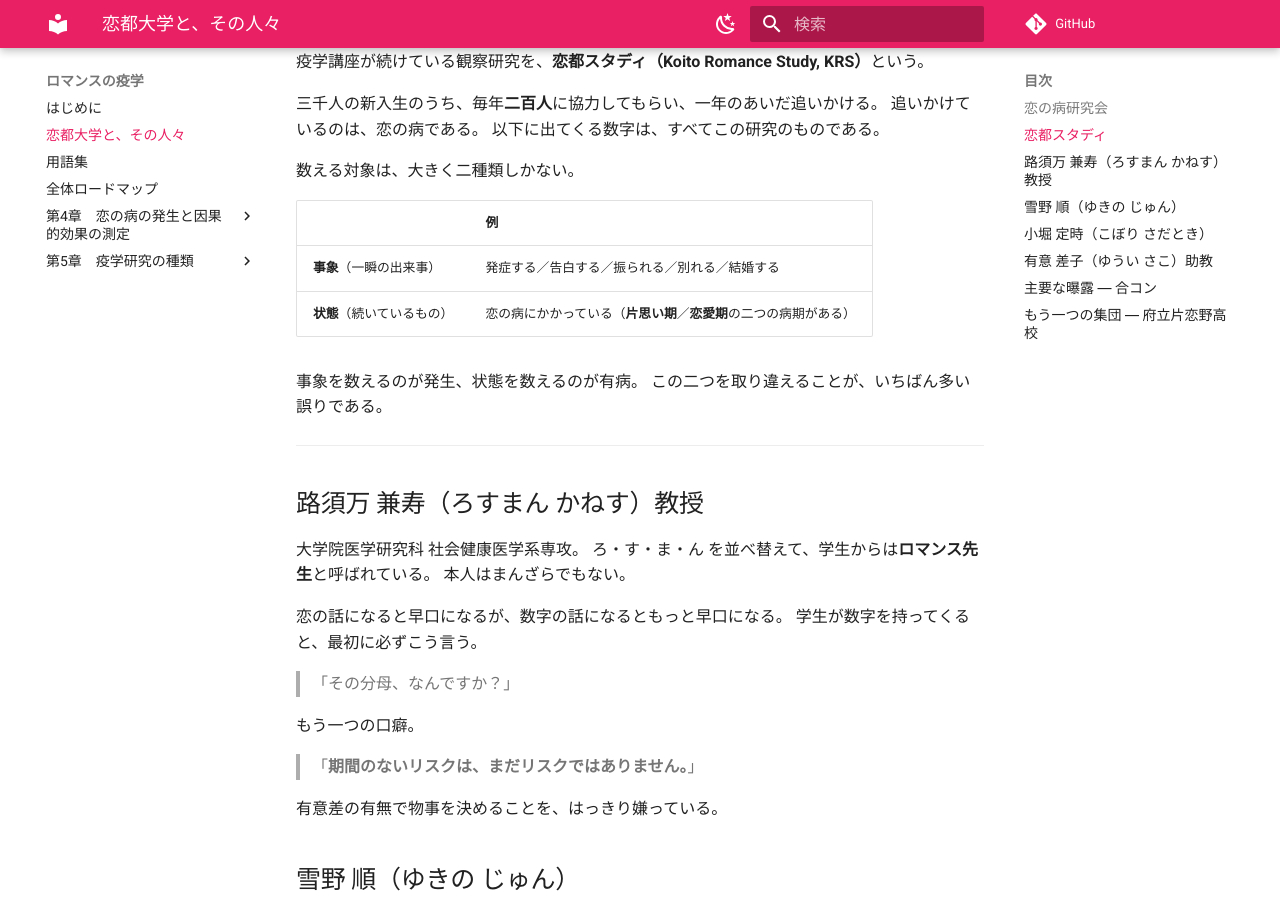
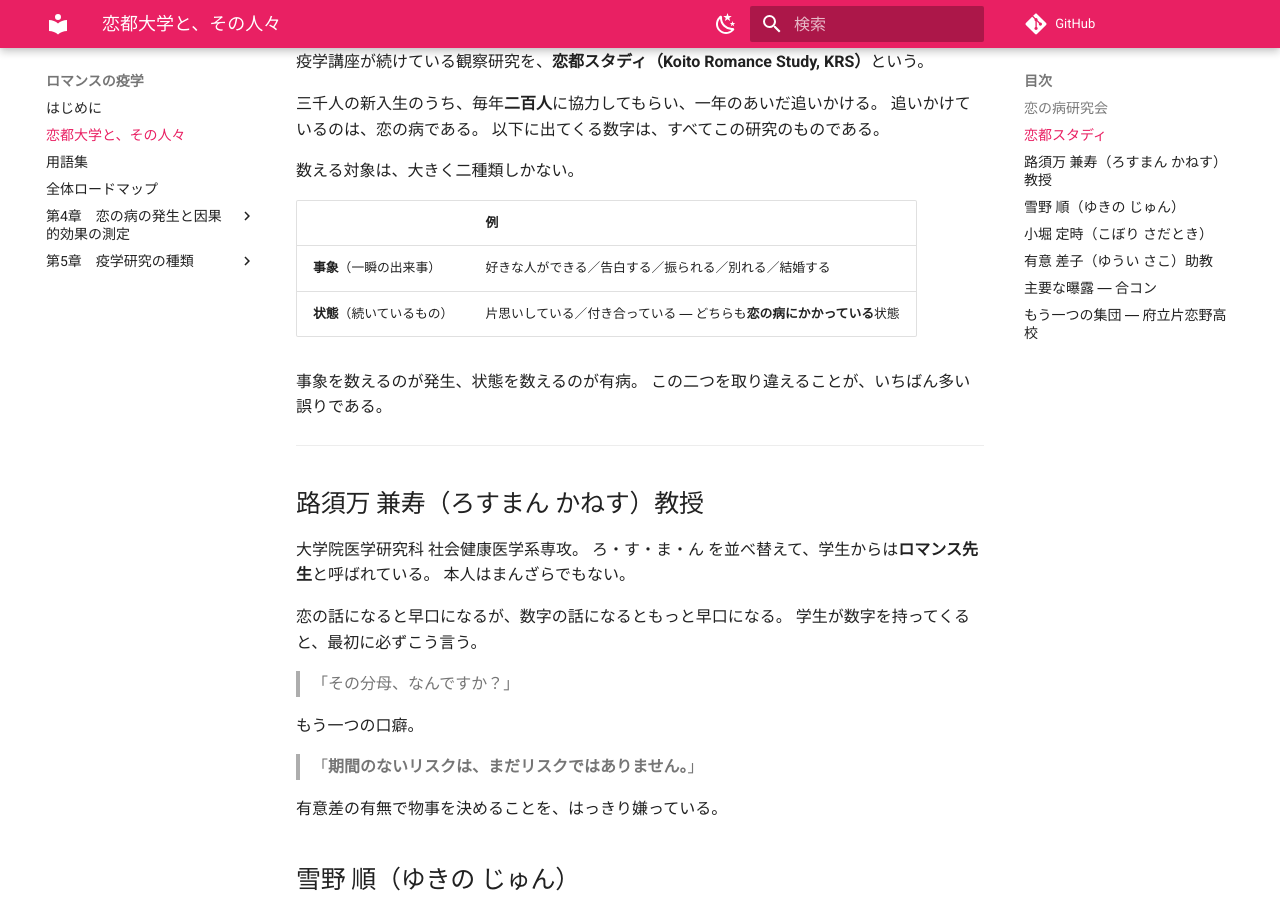
Before and after one commit to ichirio/romance-ekigaku, an MkDocs documentation site: the page built from docs/setting.md, in a window 1280 px wide and 900 px high, scrolled down 761 px. Built offline with MkDocs 1.6.1 and Material for MkDocs 9.7.7, drawn with Linux system fonts in a browser that asks for light colours; comment, search, counter and statistics services are not loaded.

Commit message:
事象の一覧から疫学語の混入を除く
設定ページの「数える対象」の表で、事象の例が
「発症する／告白する／振られる／別れる／結婚する」となっていた。
左の列が疫学の分類で右は作中の言い方なのに、一つ目だけ疫学語だった。

「好きな人ができる」へ。状態モデル（4-1）の遷移表と同じ言い方に揃えた。
「片思いする」ではなく「好きな人ができる」にしたのは、告白されて
恋愛期から始まる入口も同じ事象に含まれるため。

状態の行も「片思いしている／付き合っている ― どちらも恋の病にかかって
いる状態」として、具体的な言い方を先に出す形に直した。

用語集のリスク集団の説明も「発症していない人」から
「まだ誰も好きになっていない人」へ。

Co-Authored-By: Claude Opus 5 <noreply@anthropic.com>

```diff
--- a/docs/setting.md
+++ b/docs/setting.md
@@ -41,8 +41,8 @@
 
 | | 例 |
 |---|---|
-| **事象**（一瞬の出来事） | 発症する／告白する／振られる／別れる／結婚する |
-| **状態**（続いているもの） | 恋の病にかかっている（**片思い期**／**恋愛期**の二つの病期がある） |
+| **事象**（一瞬の出来事） | 好きな人ができる／告白する／振られる／別れる／結婚する |
+| **状態**（続いているもの） | 片思いしている／付き合っている ― どちらも**恋の病にかかっている**状態 |
 
 事象を数えるのが発生、状態を数えるのが有病。
 この二つを取り違えることが、いちばん多い誤りである。
```
Also changed, not shown: docs/glossary.md (+1 -1 lines).
